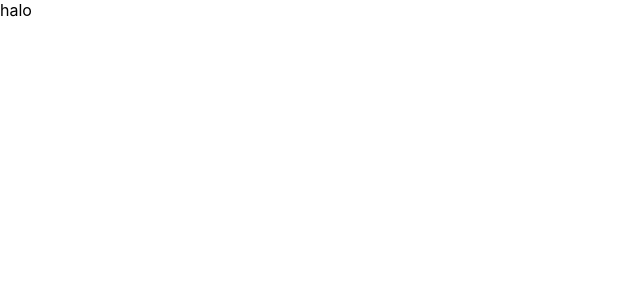
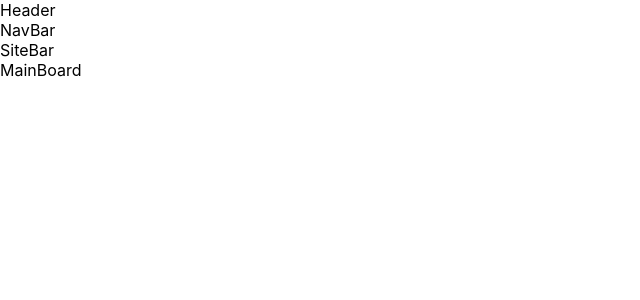
Before and after one commit to zazulec/calendar, a React (Create React App) app: page / in a window 1280 px wide. Shown: the top 300 px of the page, without its empty margins (0-640 px from the left). Built offline with nearby package versions, Linux system fonts and the light colour scheme.

Commit message:
create components: header, navBar, SiteBar, MainBoard

```diff
--- a/package.json
+++ b/package.json
@@ -8,6 +8,7 @@
     "@testing-library/user-event": "^7.2.1",
     "@types/react": "^16.9.35",
     "@types/react-redux": "^7.1.9",
+    "node-sass": "^4.14.1",
     "react": "^16.13.1",
     "react-dom": "^16.13.1",
     "react-redux": "^7.2.0",
--- /dev/null
+++ b/src/components/Header/Header.tsx
@@ -0,0 +1,12 @@
+import * as React from 'react';
+
+function Header() {
+
+    return (
+        <div>
+            Header
+        </div>
+    )
+};
+
+export { Header };
--- /dev/null
+++ b/src/components/MainBoard/MainBoard.tsx
@@ -0,0 +1,12 @@
+import * as React from 'react';
+
+function MainBoard() {
+
+    return (
+        <div>
+            MainBoard
+        </div>
+    )
+};
+
+export { MainBoard };
--- /dev/null
+++ b/src/components/NavBar/NavBar.tsx
@@ -0,0 +1,12 @@
+import * as React from 'react';
+
+function NavBar() {
+
+    return (
+        <div>
+            NavBar
+        </div>
+    )
+};
+
+export { NavBar };
--- /dev/null
+++ b/src/components/SiteBar/SiteBar.tsx
@@ -0,0 +1,12 @@
+import * as React from 'react';
+
+function SiteBar() {
+
+    return (
+        <div>
+            SiteBar
+        </div>
+    )
+};
+
+export { SiteBar };
--- a/src/pages/App.tsx
+++ b/src/pages/App.tsx
@@ -1,9 +1,16 @@
 import * as React from 'react';
+import { NavBar } from '../components/NavBar/NavBar';
+import { SiteBar } from '../components/SiteBar/SiteBar';
+import { Header } from '../components/Header/Header';
+import { MainBoard } from '../components/MainBoard/MainBoard';
 
 function App() {
   return (
     <div>
-      halo
+      <Header/>
+      <NavBar/>
+      <SiteBar />
+      <MainBoard />
     </div>
   );
 }
```
Also changed, not shown: 1 other file (tests, documents, lock files or other folders).
